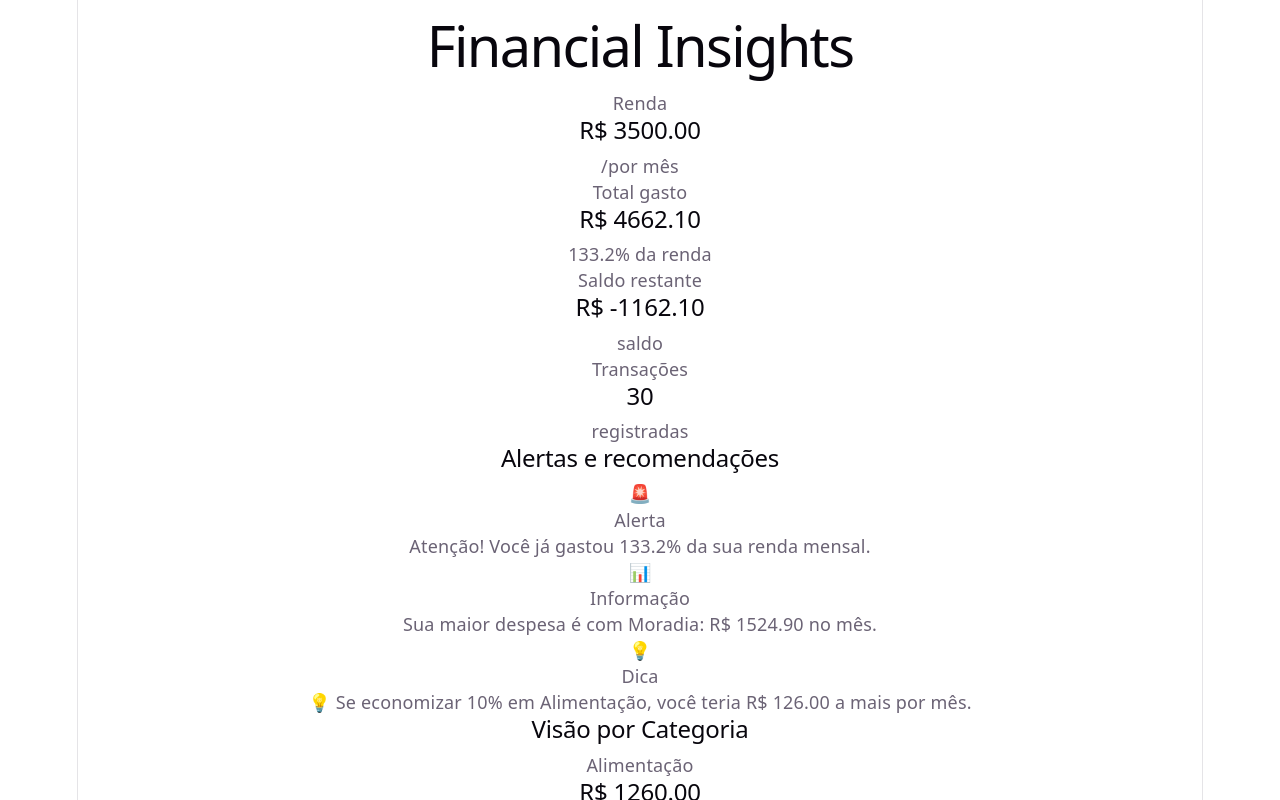
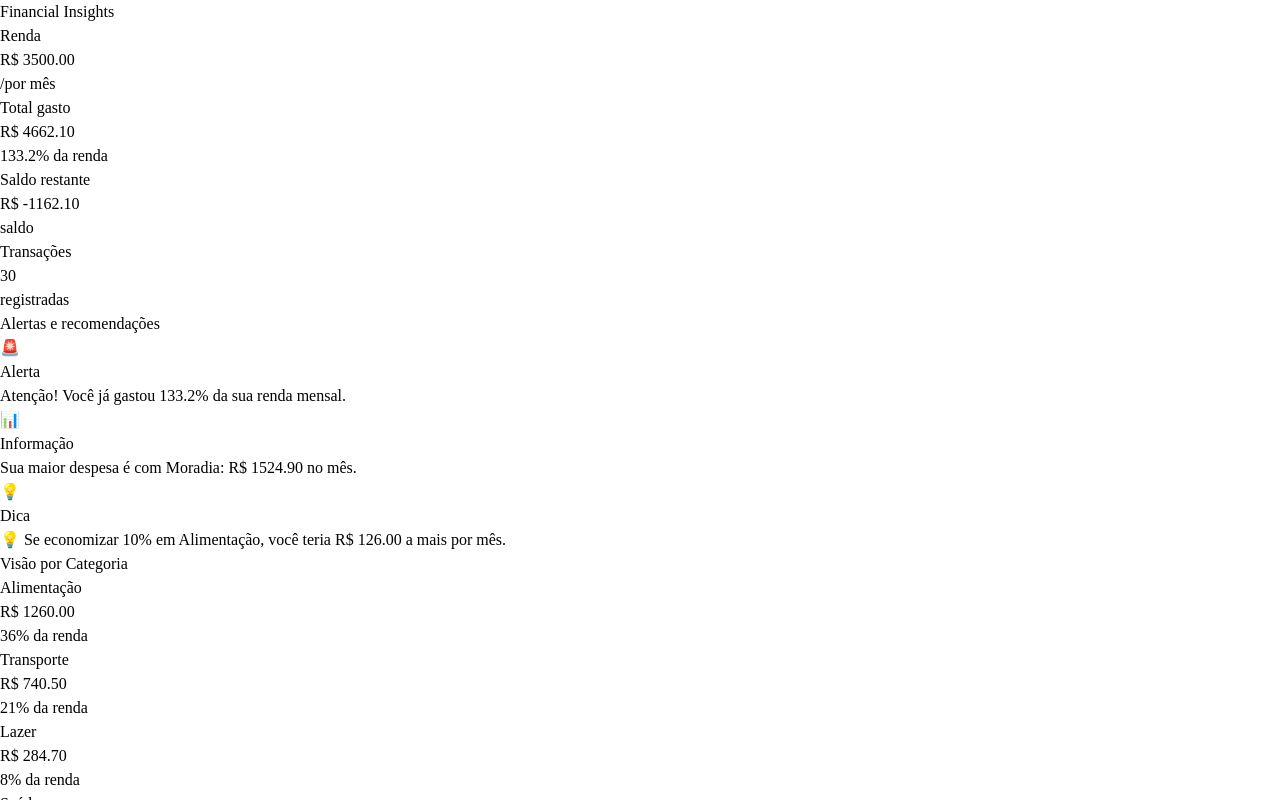
Before and after one commit to ada-hackteam14/financial-insights, a React (Vite) app: page / in a window 1280 px wide. Shown: the top 800 px of the page. Built offline with nearby package versions, Linux system fonts and the light colour scheme; data requests are answered from the project's data file.

Commit message:
style: Importa o tailwindcss.

```diff
--- a/src/index.css
+++ b/src/index.css
@@ -1,4 +1,6 @@
-:root {
+@import "tailwindcss";
+
+/* :root {
   --text: #6b6375;
   --text-h: #08060d;
   --bg: #fff;
@@ -108,4 +110,4 @@ code {
   line-height: 135%;
   padding: 4px 8px;
   background: var(--code-bg);
-}
+}  */
```
